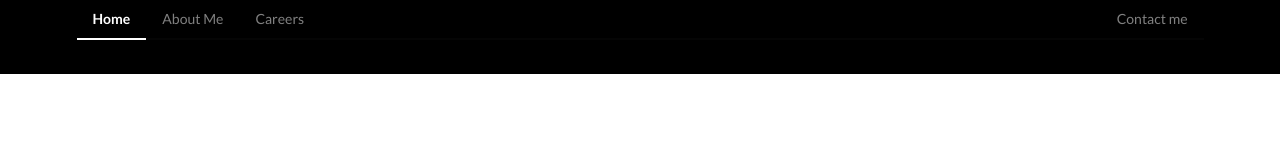
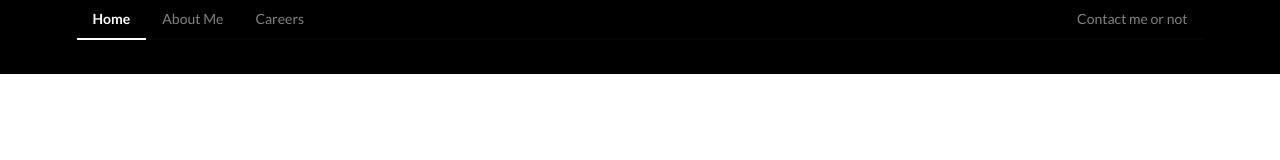
Before and after one commit to bhgs89/Myblog, a React (Create React App) app: page / in a window 1280 px wide. Shown: the top 160 px of the page. Built offline with nearby package versions, Linux system fonts and the light colour scheme.

Commit message:
start
test

```diff
--- a/src/components/Menu.js
+++ b/src/components/Menu.js
@@ -15,7 +15,7 @@ const Menu = (props) => {
       </a>
       <div className="right menu">
         <a className="ui item">
-          Contact me
+          Contact me or not
         </a>
       </div>
     </div>
```
